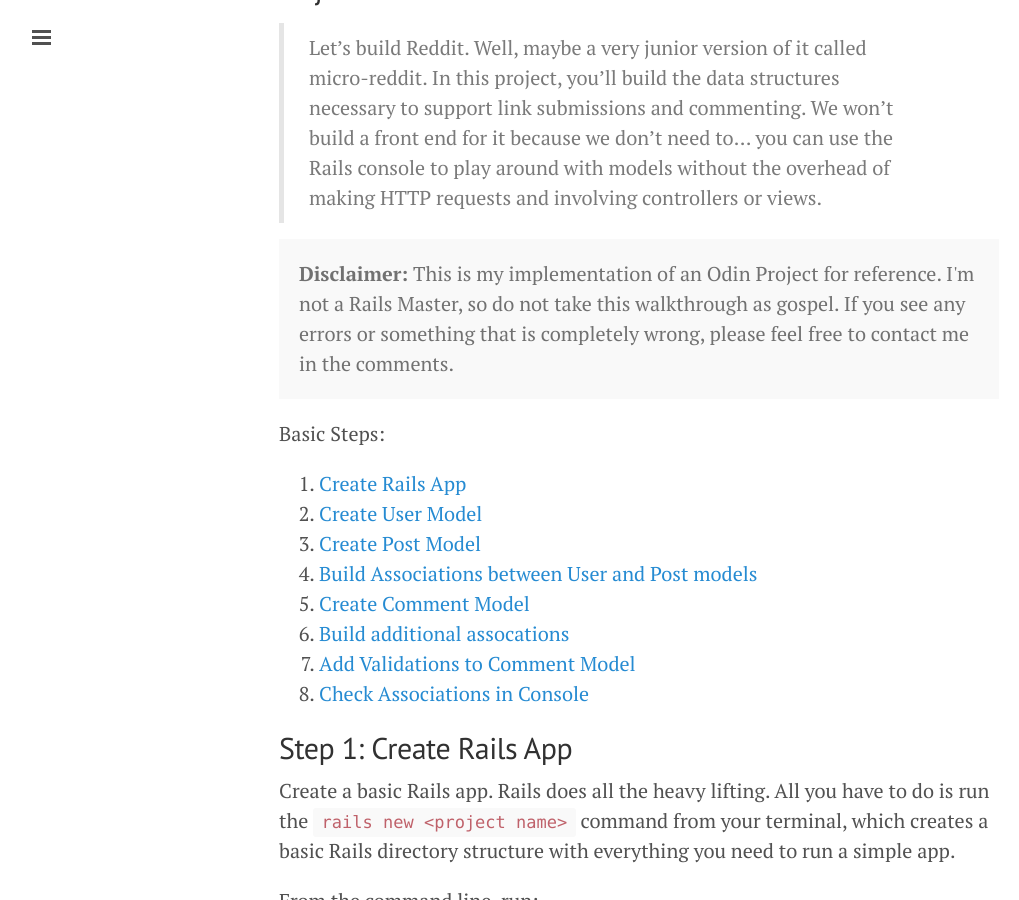
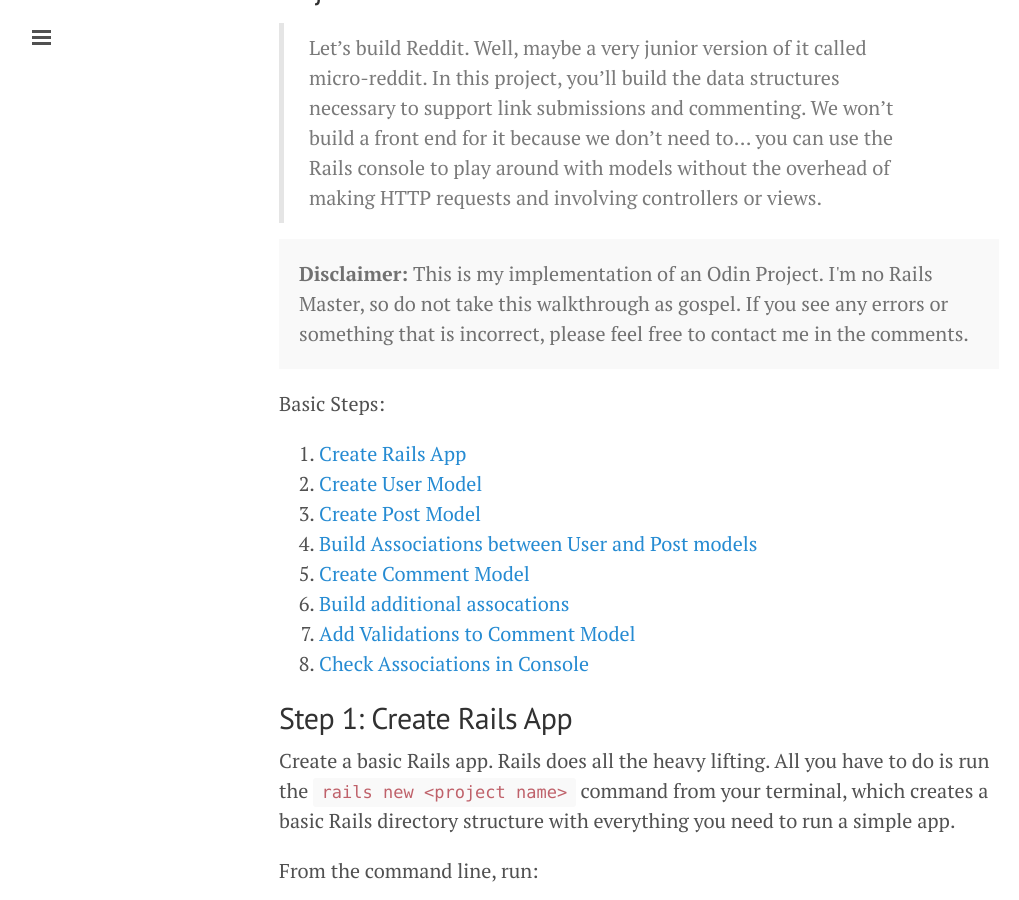
Before and after one commit to Jberczel/jberczel.github.io, a Jekyll site: the page built from _posts/2014-05-02-my-micro-reddit.md, in a window 1280 px wide and 900 px high, scrolled down 393 px. Shown: the whole window, without its empty margins (1-1020 px from the left). Built offline with Jekyll 4.4.1, drawn with Linux system fonts in a browser that asks for light colours; Markdown is read by kramdown in place of the engine named in the settings; comment, search, counter and statistics services are not loaded.

Commit message:
Update reddit post

```diff
--- a/_posts/2014-05-02-my-micro-reddit.md
+++ b/_posts/2014-05-02-my-micro-reddit.md
@@ -15,7 +15,7 @@
 <!--more-->
 
 <div class="message">
-<b>Disclaimer:</b> This is my implementation of an Odin Project for reference. I'm not a Rails Master, so do not take this walkthrough as gospel. If you see any errors or something that is completely wrong, please feel free to contact me in the comments.
+<b>Disclaimer:</b> This is my implementation of an Odin Project. I'm no Rails Master, so do not take this walkthrough as gospel. If you see any errors or something that is incorrect, please feel free to contact me in the comments.
 </div>
 
 Basic Steps:
```
